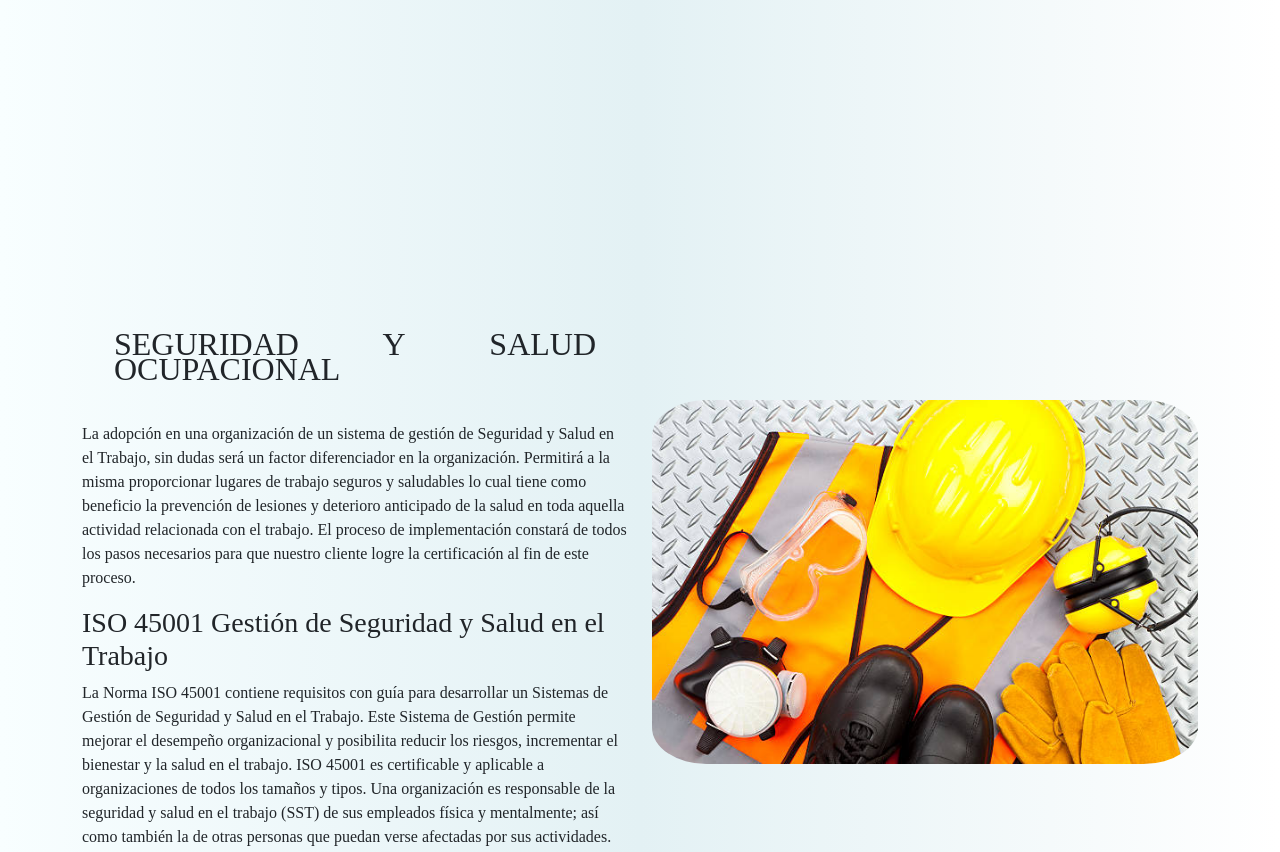
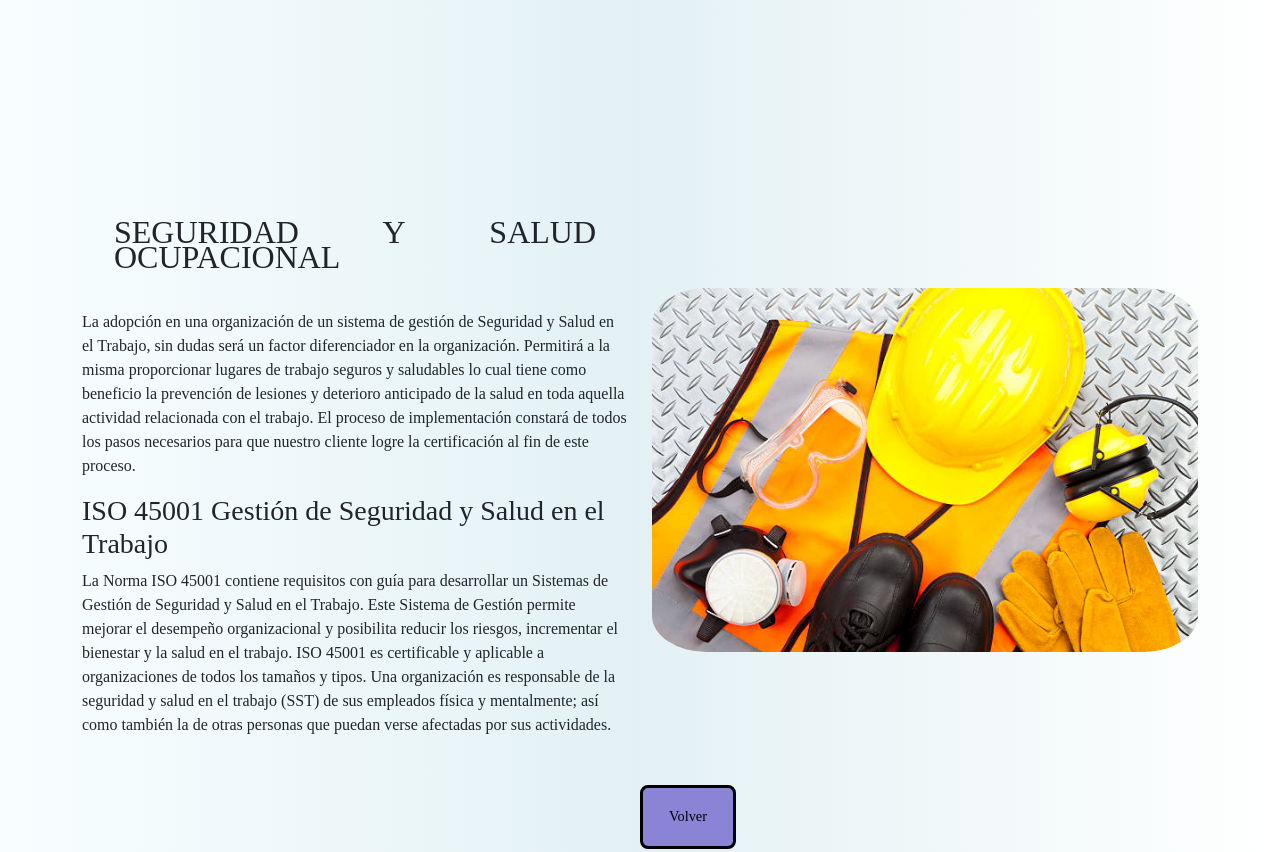
Before and after one commit to alecalvert/proyecto-coder-web, a plain HTML site: page paginas/servicios.html in a window 1280 px wide. Shown: the part 2020-2872 px from the top of the page. Drawn offline with nearby package versions, Linux system fonts and the light colour scheme.

```diff
--- a/css/estilos.css
+++ b/css/estilos.css
@@ -244,12 +244,7 @@
 
 }
 
-#seg{
-    display: flex;
-    align-items:center;
-    margin-top: 7rem;
 
-}
 
 
 .otros{
```
